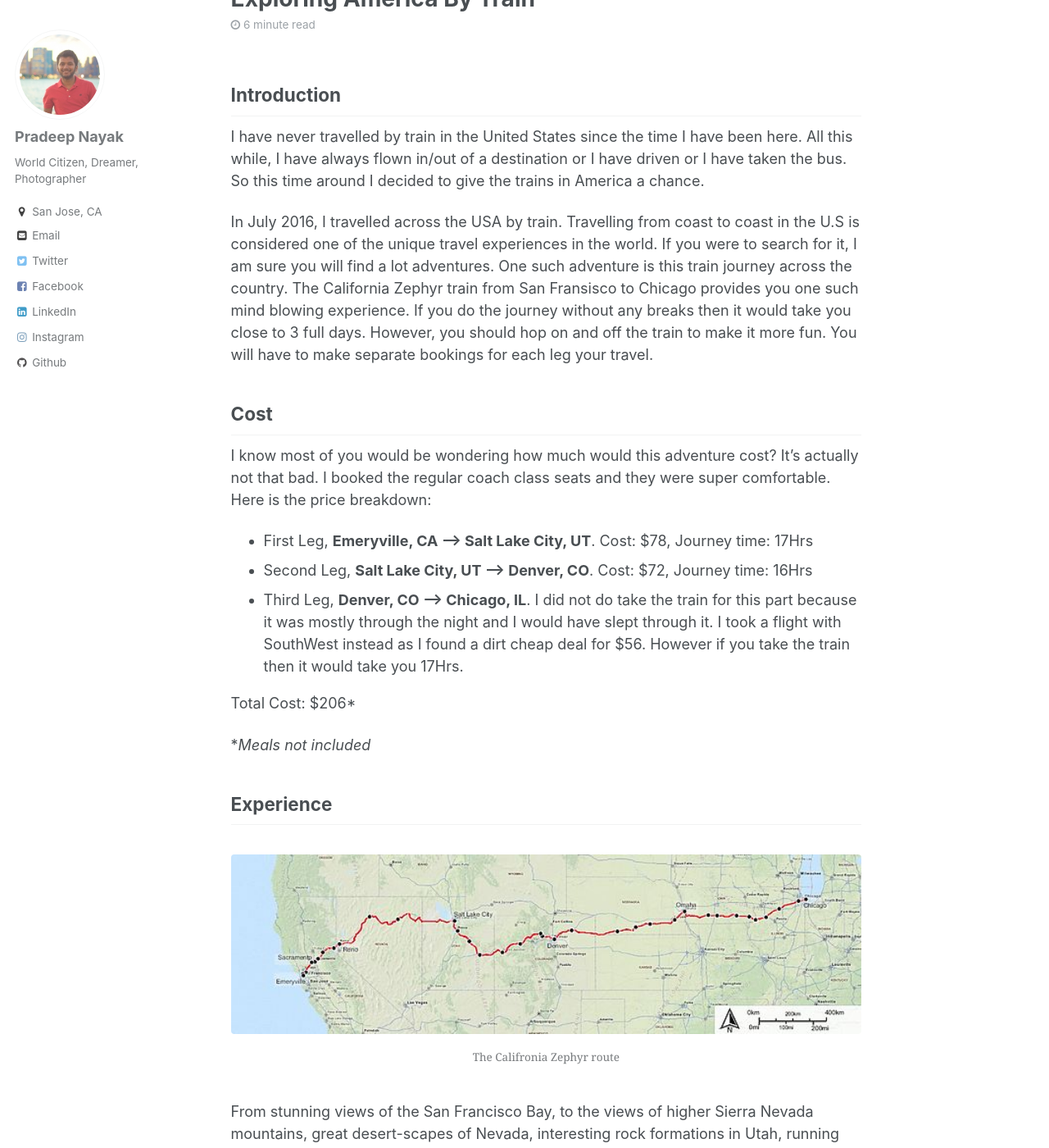
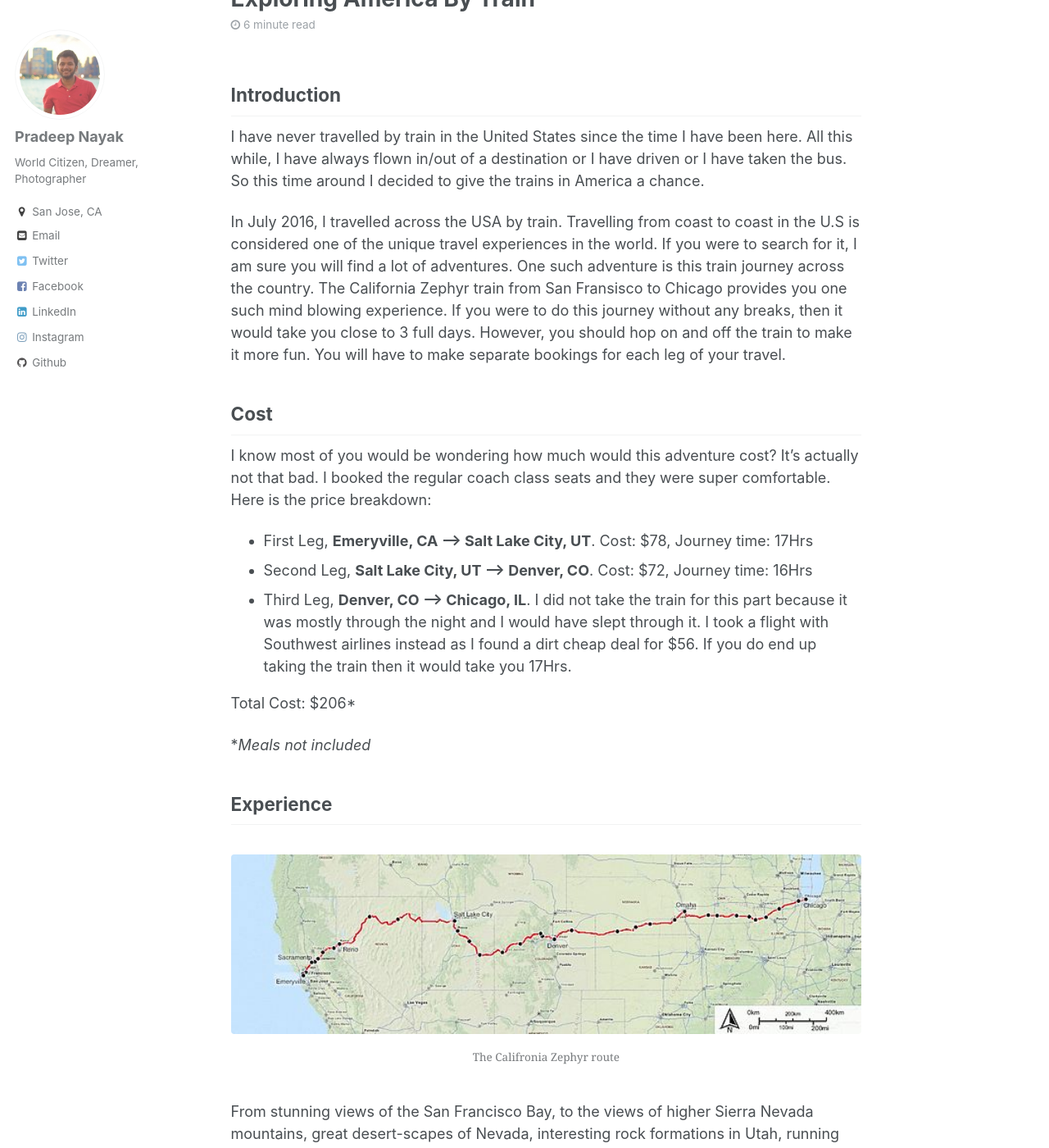
Before and after one commit to pradeep1288/pradeep1288.github.io, a Jekyll site: the page built from _posts/2016-07-24-exploring-america-by-train.md, in a window 1280 px wide and 1400 px high, scrolled down 585 px. Shown: the whole window at 82% size. Built offline with Jekyll 4.4.1, drawn with Linux system fonts in a browser that asks for light colours; comment, search, counter and statistics services are not loaded; some of the changed text lies outside the part shown.

Commit message:
Update 2016-07-24-exploring-america-by-train.md
grammatical error correction.

```diff
--- a/_posts/2016-07-24-exploring-america-by-train.md
+++ b/_posts/2016-07-24-exploring-america-by-train.md
@@ -12,10 +12,10 @@ excerpt: Travelling cross country across America by Train
 ---
 
 ## Introduction
+
 I have never travelled by train in the United States since the time I have been here. All this while, I have always flown in/out of a destination or I have driven or I have taken the bus. So this time around I decided to give the trains in America a chance.
 
-In July 2016, I travelled across the USA by train. Travelling from coast to coast in the U.S is considered one of the unique travel experiences in the world. If you were to search for it, I am sure you will find a lot adventures. One such adventure is this train journey across the country. The California Zephyr train from San Fransisco to Chicago provides you one such mind blowing experience. If you do the journey without any breaks then it would take you close to 3 full days. However, you should hop on and off the train to make it more fun. You will have to make separate bookings for each leg your travel.
-
+In July 2016, I travelled across the USA by train. Travelling from coast to coast in the U.S is considered one of the unique travel experiences in the world. If you were to search for it, I am sure you will find a lot of adventures. One such adventure is this train journey across the country. The California Zephyr train from San Fransisco to Chicago provides you one such mind blowing experience. If you were to do this journey without any breaks, then it would take you close to 3 full days. However, you should hop on and off the train to make it more fun. You will have to make separate bookings for each leg of your travel.
 
 ## Cost
 
@@ -23,7 +23,7 @@ I know most of you would be wondering how much would this adventure cost? It's a
 
 * First Leg, **Emeryville, CA --> Salt Lake City, UT**. Cost: $78, Journey time: 17Hrs
 * Second Leg, **Salt Lake City, UT --> Denver, CO**. Cost: $72, Journey time: 16Hrs
-* Third Leg, **Denver, CO --> Chicago, IL**. I did not do take the train for this part because it was mostly through the night and I would have slept through it. I took a flight with SouthWest instead as I found a dirt cheap deal for $56. However if you take the train then it would take you 17Hrs.
+* Third Leg, **Denver, CO --> Chicago, IL**. I did not take the train for this part because it was mostly through the night and I would have slept through it. I took a flight with Southwest airlines instead as I found a dirt cheap deal for $56. If you do end up taking the train then it would take you 17Hrs.
 
 Total Cost: $206*
 
@@ -71,7 +71,7 @@ From stunning views of the San Francisco Bay, to the views of higher Sierra Neva
 	<img src="/images/train/pradeep.jpg">
 </figure>
 
-**There is only one dining car for the entire train. So it can get crowded during lunch/dinner. They first serve all the passengers in the sleeper car and then the coach class passengers. Make sure you reserve ahead of time and hear for the anounement for your table. You can also carry snacks before you board the train and munch on them. There is a snack bar, however options here are limited**
+**There is only one dining car for the entire train. So it can get crowded during lunch/dinner. They first serve all the passengers in the sleeper class and then the coach class passengers. Make sure you reserve ahead of time and hear for the anounement for your table when it's available. You can also carry snacks before you board the train and munch on them. There is a snack bar, however options here are limited**
 <figure>
 	<img src="/images/train/dining_car.jpg">
 </figure>
```
Also changed, not shown: other parts of _posts/2016-07-24-exploring-america-by-train.md (+5 -5 lines).
